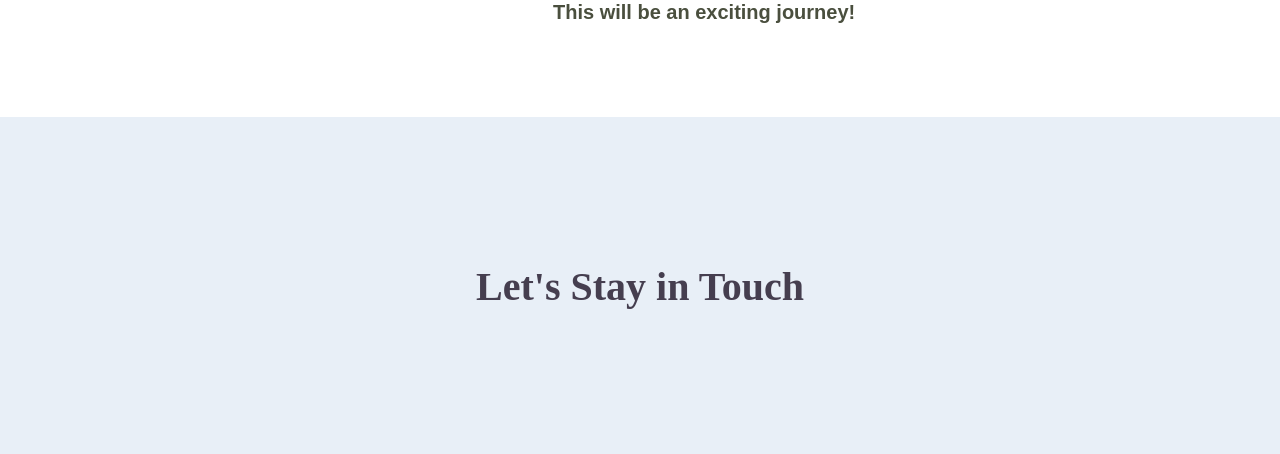
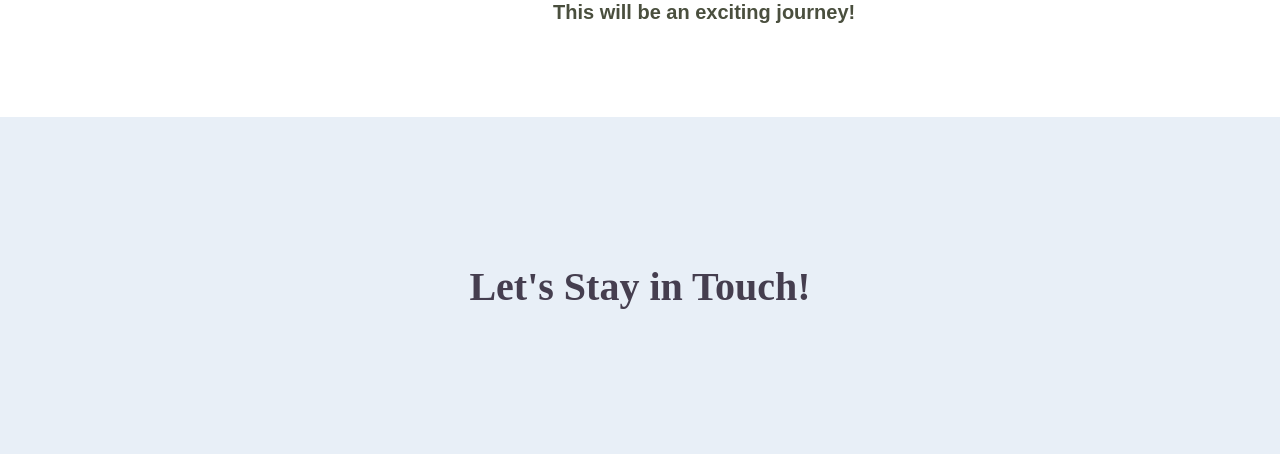
Before and after one commit to celinasn/celinas-portfolio, a website built with Parcel: page index.html in a window 1280 px wide. Shown: the part 2889-3343 px from the top of the page. Built offline with nearby package versions, Linux system fonts and the light colour scheme.

Commit message:
Added index.html

```diff
--- a/index.html
+++ b/index.html
@@ -139,7 +139,7 @@
 
   <footer id="contact">
     <div class="content-wrapper">
-      <h3>Let's Stay in Touch</h3>
+      <h3>Let's Stay in Touch!</h3>
       <div class="contact-wrapper">
         <div class="contact-info">
           <h4 class="contact-title">Hire me.</h4>
```
